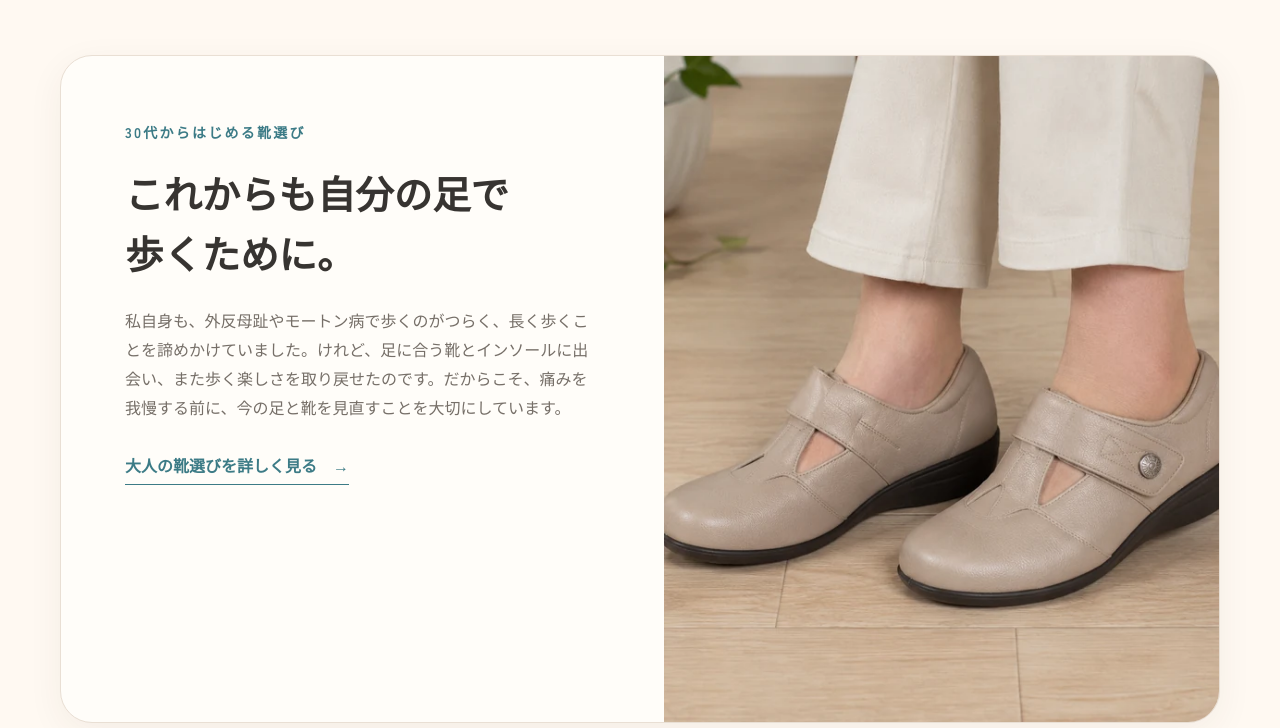
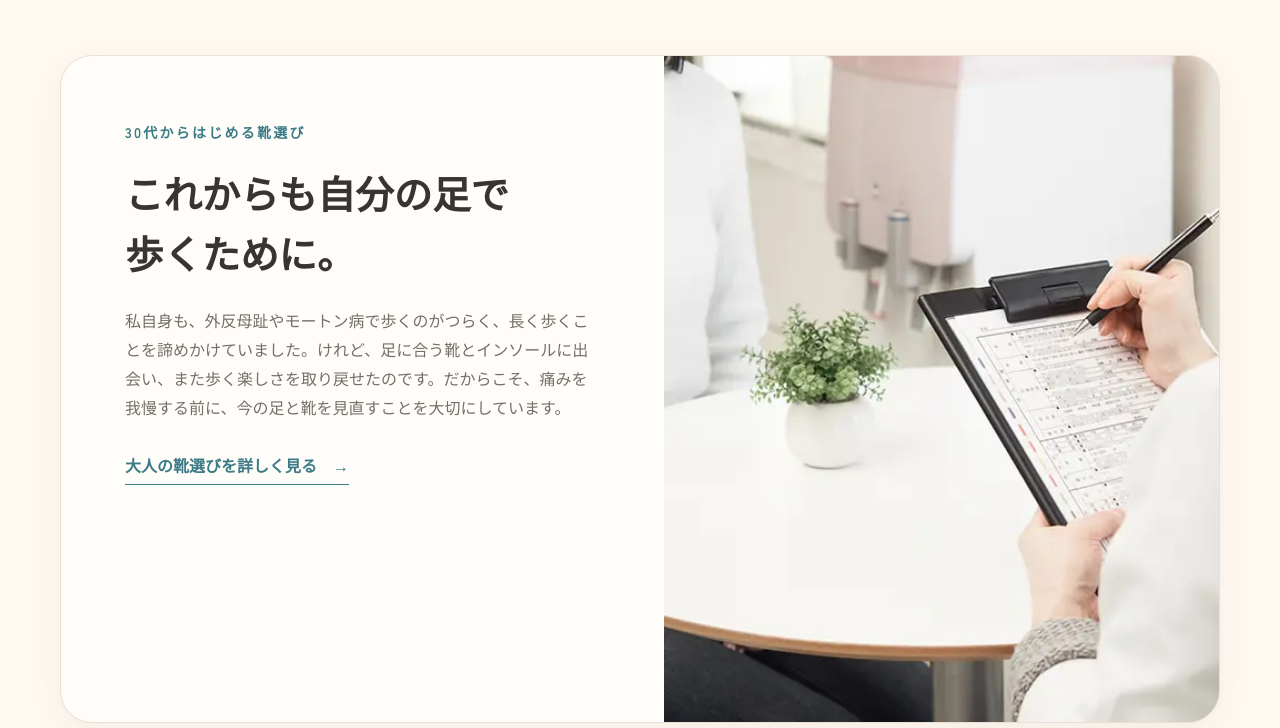
Before and after one commit to toshi1218/andantino, a website: page index.html in a window 1280 px wide. Shown: the part 2772-3500 px from the top of the page. Drawn offline with Linux system fonts and the light colour scheme.

Commit message:
トップページの重複画像を差し替え (#7)
「大人の靴選び」フィーチャーカードの画像がヒーロー画像と同じ写真だったため、相談風景の写真に差し替えた。

Co-authored-by: Claude <noreply@anthropic.com>

```diff
--- a/index.html
+++ b/index.html
@@ -404,11 +404,11 @@
               </div>
               <div class="feature-card__media">
                 <img
-                  src="./assets/comfort-shoes.webp"
-                  width="600"
-                  height="720"
+                  src="./assets/legacy-insole-counselling.webp"
+                  width="500"
+                  height="600"
                   loading="lazy"
-                  alt="足に合う婦人靴を履いた足元"
+                  alt="足の悩みについてスタッフに相談する様子"
                >
               </div>
             </article>
```
